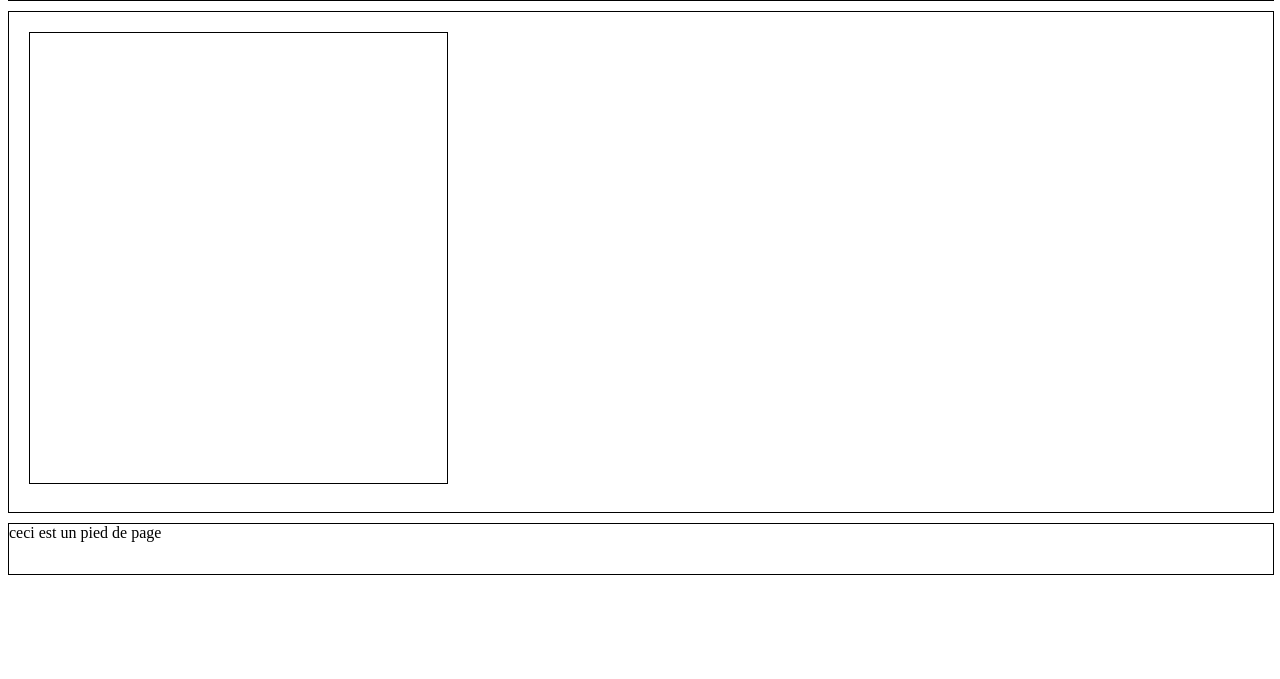
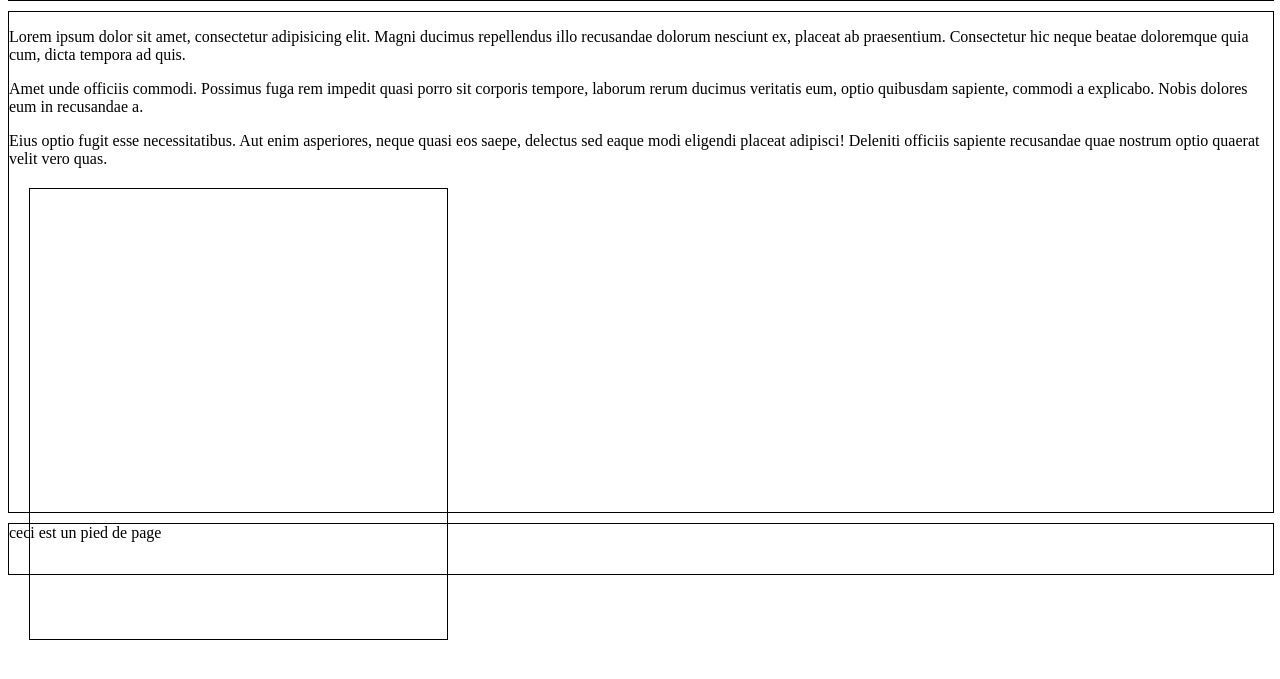
Before and after one commit to Lauretfab/Activite2_git_OC, a plain HTML site: page index.html in a window 1280 px wide. Shown: the part 89-768 px from the top of the page. Drawn offline with Linux system fonts and the light colour scheme.

Commit message:
Modification de du body

```diff
--- a/index.html
+++ b/index.html
@@ -1,5 +1,5 @@
 <!DOCTYPE html>
-<html lang="en">
+<html lang="fr">
 <head>
     <meta charset="UTF-8">
     <link rel="stylesheet" href="style.css">
@@ -12,9 +12,17 @@
    </header>
 
     <div class="corps">
-    <section class="sect"></section>
+    <section class="section">
+    <p>Lorem ipsum dolor sit amet, consectetur adipisicing elit. Magni ducimus repellendus illo recusandae dolorum nesciunt ex, placeat ab praesentium. Consectetur hic neque beatae doloremque quia cum, dicta tempora ad quis.</p>
+    <p>Amet unde officiis commodi. Possimus fuga rem impedit quasi porro sit corporis tempore, laborum rerum ducimus veritatis eum, optio quibusdam sapiente, commodi a explicabo. Nobis dolores eum in recusandae a.</p>
+    <p>Eius optio fugit esse necessitatibus. Aut enim asperiores, neque quasi eos saepe, delectus sed eaque modi eligendi placeat adipisci! Deleniti officiis sapiente recusandae quae nostrum optio quaerat velit vero quas.</p>
+    </section>
+
+    <section class="sect">
+    </section>
     </div>
 
     <footer class="pied"> ceci est un pied de page</footer>
+
 </body>
 </html>
```
